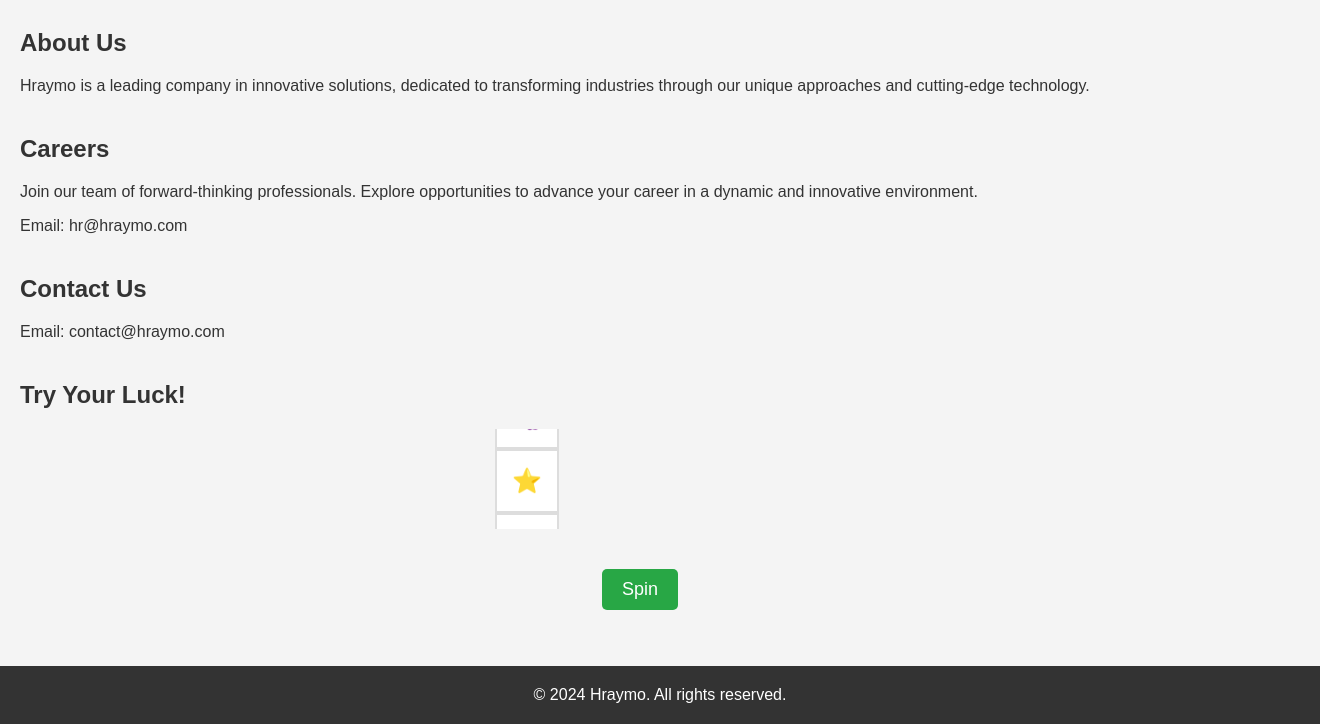
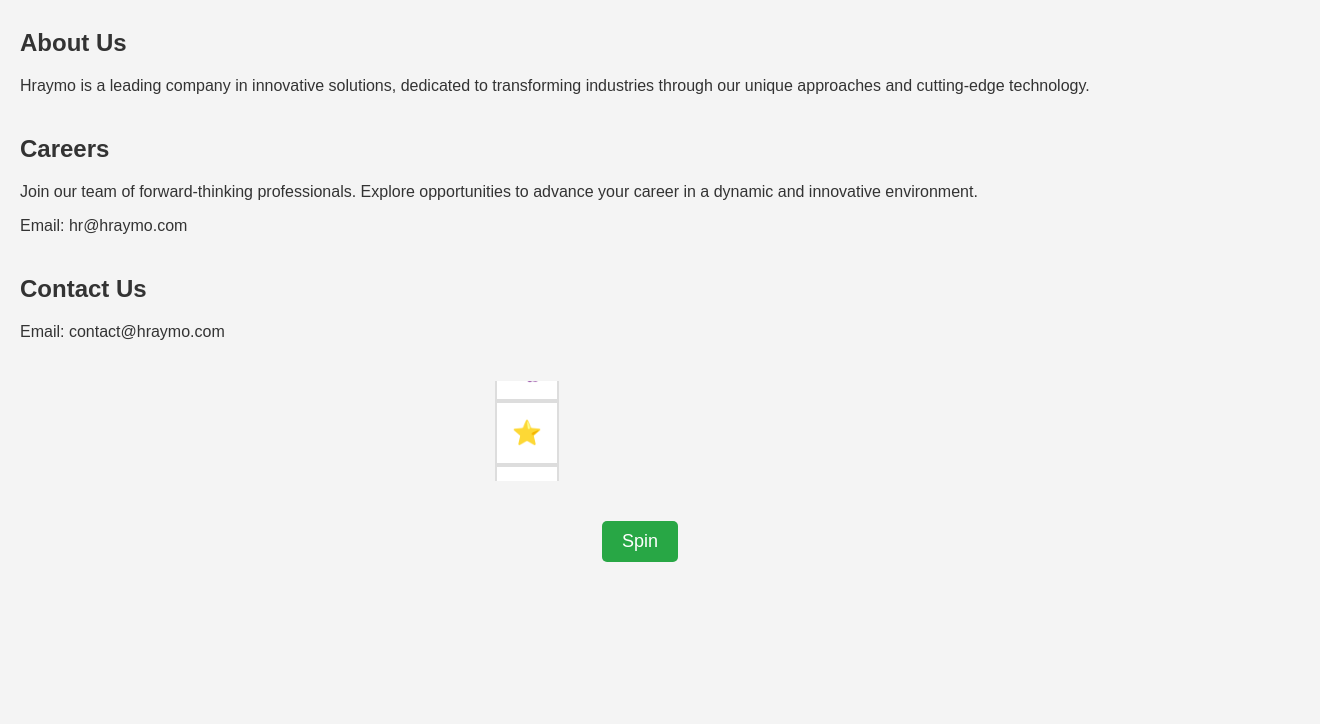
Before and after one commit to Hraymo/company, a plain HTML site: page index.html in a window 1280 px wide. Shown: the part 76-800 px from the top of the page, 1320 px wide, since content can reach past the window. Drawn offline with Linux system fonts and the light colour scheme.

Commit message:
Update index.html

```diff
--- a/index.html
+++ b/index.html
@@ -140,7 +140,6 @@
 
         <!-- Интерактивный слот -->
         <section id="slot-machine">
-            <h2>Try Your Luck!</h2>
             <div class="slot-machine">
                 <div class="reels">
                     <div class="reel-container">
@@ -158,10 +157,6 @@
             </div>
         </section>
     </main>
-
-    <footer>
-        <p>&copy; 2024 Hraymo. All rights reserved.</p>
-    </footer>
 
     <script>
         const symbols = ['🍒', '🍋', '🍊', '🍉', '🍇', '⭐', '💎'];
```
